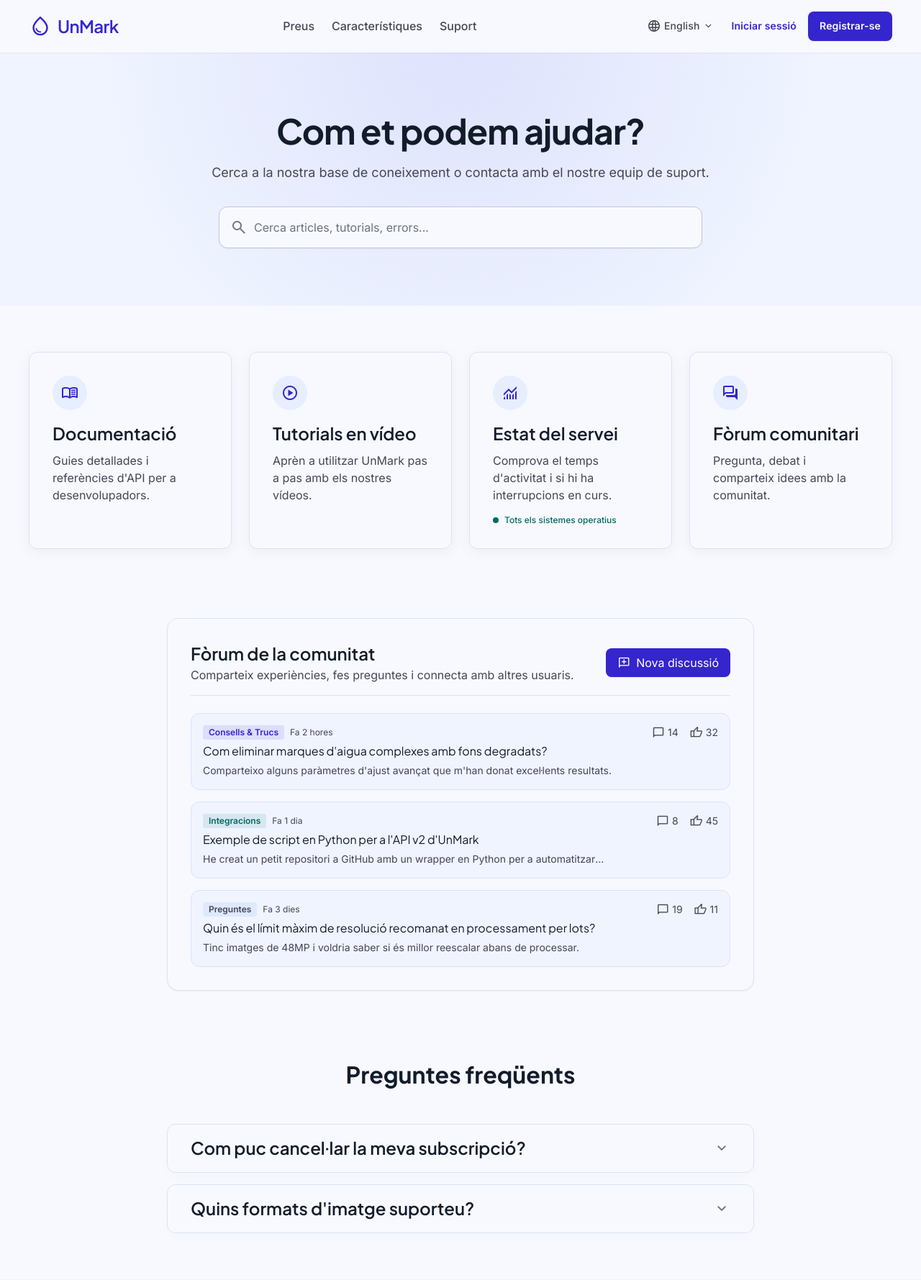
After one commit to UnMarkWeb/UnMarkWeb, a Django app: page /support/forum/ in a window 1280 px wide. The commit adds this page. Shown: the top 1779 px of the page at 72% size. Run offline with Django 5.2, Linux system fonts and the light colour scheme; some libraries are stand-ins or nearby versions.

Commit message:
feat: added forum.html and support templates

```diff
--- a/config/urls.py
+++ b/config/urls.py
@@ -17,7 +17,7 @@
 
 from django.contrib import admin
 from django.urls import path, include
-from watermarks.views import landing_page, login, logout, sign_up, dashboard_reload, support,state,faq,status,tutorials
+from watermarks.views import landing_page, login, logout, sign_up, dashboard_reload, support,state,faq,videos, forum
 
 urlpatterns = [
     path("admin/", admin.site.urls),
@@ -30,6 +30,6 @@
     path("support/", support, name="support"),
     path("support/state/", state, name="state"),
     path("support/faq/", faq, name="faq"),
-    path("support/status/", status, name="status"),
-    path("support/tutorials/", tutorials, name="tutorials"),
+    path("support/videos/", videos, name="videos"),
+    path("support/forum/", forum, name="forum"),
 ]
--- a/watermarks/static/support/support.css
+++ b/watermarks/static/support/support.css
@@ -1,4 +1,4 @@
-body {
+        body {
             font-family: 'Inter', sans-serif;
             background-color: #f8f9ff;
         }
--- a/watermarks/templates/support/support.html
+++ b/watermarks/templates/support/support.html
@@ -48,7 +48,11 @@
             </div>
         </div>
     </header>-->
+    {% if not user.is_authenticated %}
     {% include 'header_landing.html' %}
+    {% else %}
+        {% include 'header_dashboard.html' %}
+    {% endif %}
     <main class="flex-grow">
         <!-- Hero Section -->
         <section class="bg-surface-container-low py-20 px-margin-desktop relative overflow-hidden">
@@ -70,7 +74,7 @@
         </section>
         <!-- Quick Links Bento Grid -->
         <section class="max-w-container-max mx-auto px-margin-desktop py-16">
-            <div class="grid grid-cols-1 md:grid-cols-3 gap-gutter">
+            <div class="grid grid-cols-1 md:grid-cols-2 lg:grid-cols-4 gap-gutter">
                 <!-- Card 1 -->
                 <a class="bg-surface rounded-xl p-stack-lg shadow-[0px_4px_20px_rgba(0,0,0,0.05)] hover:shadow-[0px_10px_30px_rgba(0,0,0,0.1)] transition-all group border border-surface-variant"
                     href="#">
@@ -85,7 +89,7 @@
                 </a>
                 <!-- Card 2 -->
                 <a class="bg-surface rounded-xl p-stack-lg shadow-[0px_4px_20px_rgba(0,0,0,0.05)] hover:shadow-[0px_10px_30px_rgba(0,0,0,0.1)] transition-all group border border-surface-variant"
-                    href="#">
+                    href="{% url 'videos' %}">
                     <div
                         class="w-12 h-12 rounded-full bg-surface-container flex items-center justify-center mb-stack-md group-hover:bg-primary-container transition-colors">
                         <span
@@ -97,7 +101,7 @@
                 </a>
                 <!-- Card 3 -->
                 <a class="bg-surface rounded-xl p-stack-lg shadow-[0px_4px_20px_rgba(0,0,0,0.05)] hover:shadow-[0px_10px_30px_rgba(0,0,0,0.1)] transition-all group border border-surface-variant"
-                    href="#">
+                    href="{% url 'state' %}">
                     <div
                         class="w-12 h-12 rounded-full bg-surface-container flex items-center justify-center mb-stack-md group-hover:bg-primary-container transition-colors">
                         <span
@@ -110,6 +114,17 @@
                         <span class="w-2 h-2 rounded-full bg-secondary"></span>
                         <span class="font-label-sm text-label-sm text-secondary">Tots els sistemes operatius</span>
                     </div>
+                </a>
+                <!-- Card 4 -->
+                <a class="bg-surface rounded-xl p-stack-lg shadow-[0px_4px_20px_rgba(0,0,0,0.05)] hover:shadow-[0px_10px_30px_rgba(0,0,0,0.1)] transition-all group border border-surface-variant"
+                    href="{% url 'forum' %}">
+                    <div
+                        class="w-12 h-12 rounded-full bg-surface-container flex items-center justify-center mb-stack-md group-hover:bg-primary-container transition-colors">
+                        <span
+                            class="material-symbols-outlined text-primary group-hover:text-on-primary">forum</span>
+                    </div>
+                    <h3 class="font-headline-md text-headline-md mb-stack-sm text-on-surface">Fòrum comunitari</h3>
+                    <p class="font-body-md text-body-md text-on-surface-variant">Pregunta, debat i comparteix idees amb la comunitat.</p>
                 </a>
             </div>
         </section>
--- /dev/null
+++ b/watermarks/templates/support/support_content/forum.html
@@ -0,0 +1,83 @@
+{% extends 'support/support.html' %}
+{% block section_support %}
+<div class="tab-pane p-6 md:p-8 space-y-6" id="pane-forum">
+    <div class="flex flex-col sm:flex-row justify-between items-start sm:items-center gap-4 pb-4 border-b border-surface-variant">
+        <div>
+            <h3 class="font-headline-md text-headline-md text-on-surface">Fòrum de la comunitat</h3>
+            <p class="font-body-md text-on-surface-variant">Comparteix experiències, fes preguntes i connecta amb altres usuaris.</p>
+        </div>
+        <button class="bg-primary text-on-primary font-label-md px-4 py-2 rounded-lg hover:bg-primary-container transition-colors shadow-sm flex items-center space-x-2 shrink-0">
+            <span class="material-symbols-outlined text-[18px]">add_comment</span>
+            <span>Nova discussió</span>
+        </button>
+    </div>
+
+    <div class="space-y-4">
+        <!-- Thread 1 -->
+        <div class="p-4 rounded-xl border border-surface-variant bg-surface-container-low hover:border-primary/50 transition-colors flex items-start justify-between gap-4 cursor-pointer">
+            <div class="space-y-1">
+                <div class="flex items-center space-x-2">
+                    <span class="text-xs font-semibold px-2 py-0.5 rounded bg-primary/10 text-primary">Consells & Trucs</span>
+                    <span class="text-xs text-on-surface-variant">Fa 2 hores</span>
+                </div>
+                <h4 class="font-headline-md text-[16px] text-on-surface hover:text-primary transition-colors">Com eliminar marques d'aigua complexes amb fons degradats?</h4>
+                <p class="font-body-md text-[14px] text-on-surface-variant line-clamp-1">Comparteixo alguns paràmetres d'ajust avançat que m'han donat excel·lents resultats.</p>
+            </div>
+            <div class="flex items-center space-x-4 text-on-surface-variant text-sm shrink-0">
+                <div class="flex items-center space-x-1">
+                    <span class="material-symbols-outlined text-[18px]">chat_bubble_outline</span>
+                    <span>14</span>
+                </div>
+                <div class="flex items-center space-x-1">
+                    <span class="material-symbols-outlined text-[18px]">thumb_up</span>
+                    <span>32</span>
+                </div>
+            </div>
+        </div>
+
+        <!-- Thread 2 -->
+        <div class="p-4 rounded-xl border border-surface-variant bg-surface-container-low hover:border-primary/50 transition-colors flex items-start justify-between gap-4 cursor-pointer">
+            <div class="space-y-1">
+                <div class="flex items-center space-x-2">
+                    <span class="text-xs font-semibold px-2 py-0.5 rounded bg-secondary/10 text-secondary">Integracions</span>
+                    <span class="text-xs text-on-surface-variant">Fa 1 dia</span>
+                </div>
+                <h4 class="font-headline-md text-[16px] text-on-surface hover:text-primary transition-colors">Exemple de script en Python per a l'API v2 d'UnMark</h4>
+                <p class="font-body-md text-[14px] text-on-surface-variant line-clamp-1">He creat un petit repositori a GitHub amb un wrapper en Python per a automatitzar càrregues.</p>
+            </div>
+            <div class="flex items-center space-x-4 text-on-surface-variant text-sm shrink-0">
+                <div class="flex items-center space-x-1">
+                    <span class="material-symbols-outlined text-[18px]">chat_bubble_outline</span>
+                    <span>8</span>
+                </div>
+                <div class="flex items-center space-x-1">
+                    <span class="material-symbols-outlined text-[18px]">thumb_up</span>
+                    <span>45</span>
+                </div>
+            </div>
+        </div>
+
+        <!-- Thread 3 -->
+        <div class="p-4 rounded-xl border border-surface-variant bg-surface-container-low hover:border-primary/50 transition-colors flex items-start justify-between gap-4 cursor-pointer">
+            <div class="space-y-1">
+                <div class="flex items-center space-x-2">
+                    <span class="text-xs font-semibold px-2 py-0.5 rounded bg-surface-container-high text-on-surface-variant">Preguntes</span>
+                    <span class="text-xs text-on-surface-variant">Fa 3 dies</span>
+                </div>
+                <h4 class="font-headline-md text-[16px] text-on-surface hover:text-primary transition-colors">Quin és el límit màxim de resolució recomanat en processament per lots?</h4>
+                <p class="font-body-md text-[14px] text-on-surface-variant line-clamp-1">Tinc imatges de 48MP i voldria saber si és millor reescalar abans de processar.</p>
+            </div>
+            <div class="flex items-center space-x-4 text-on-surface-variant text-sm shrink-0">
+                <div class="flex items-center space-x-1">
+                    <span class="material-symbols-outlined text-[18px]">chat_bubble_outline</span>
+                    <span>19</span>
+                </div>
+                <div class="flex items-center space-x-1">
+                    <span class="material-symbols-outlined text-[18px]">thumb_up</span>
+                    <span>11</span>
+                </div>
+            </div>
+        </div>
+    </div>
+</div>
+{% endblock %}
--- a/watermarks/views.py
+++ b/watermarks/views.py
@@ -28,11 +28,12 @@
 def faq(request):
     return render(request, "support/support_content/faq.html")
 
-def status(request):
-    return render(request, "support/support_content/status.html")
 
-def tutorials(request):
-    return render(request, "support/support_content/tutorials.html")
+def videos(request):
+    return render(request, "support/support_content/videos.html")
+
+def forum(request):
+    return render(request, "support/support_content/forum.html")
 
 """--------------------------------------Login and sign up--------------------------------------"""
 
```
Also changed, not shown: watermarks/templates/support/support_content/state.html (+27 -3 lines), watermarks/templates/support/support_content/videos.html (added, +40 -0 lines).
